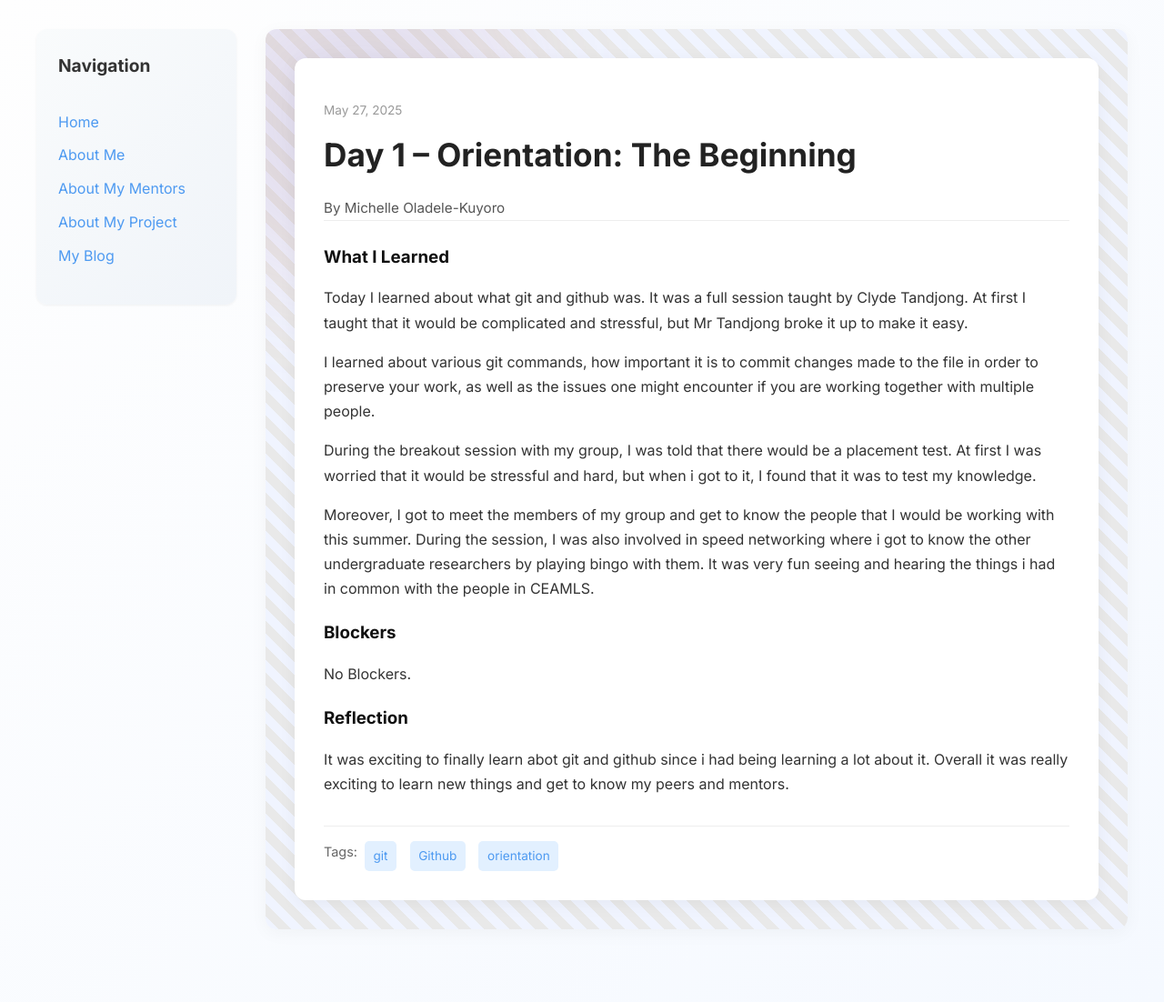
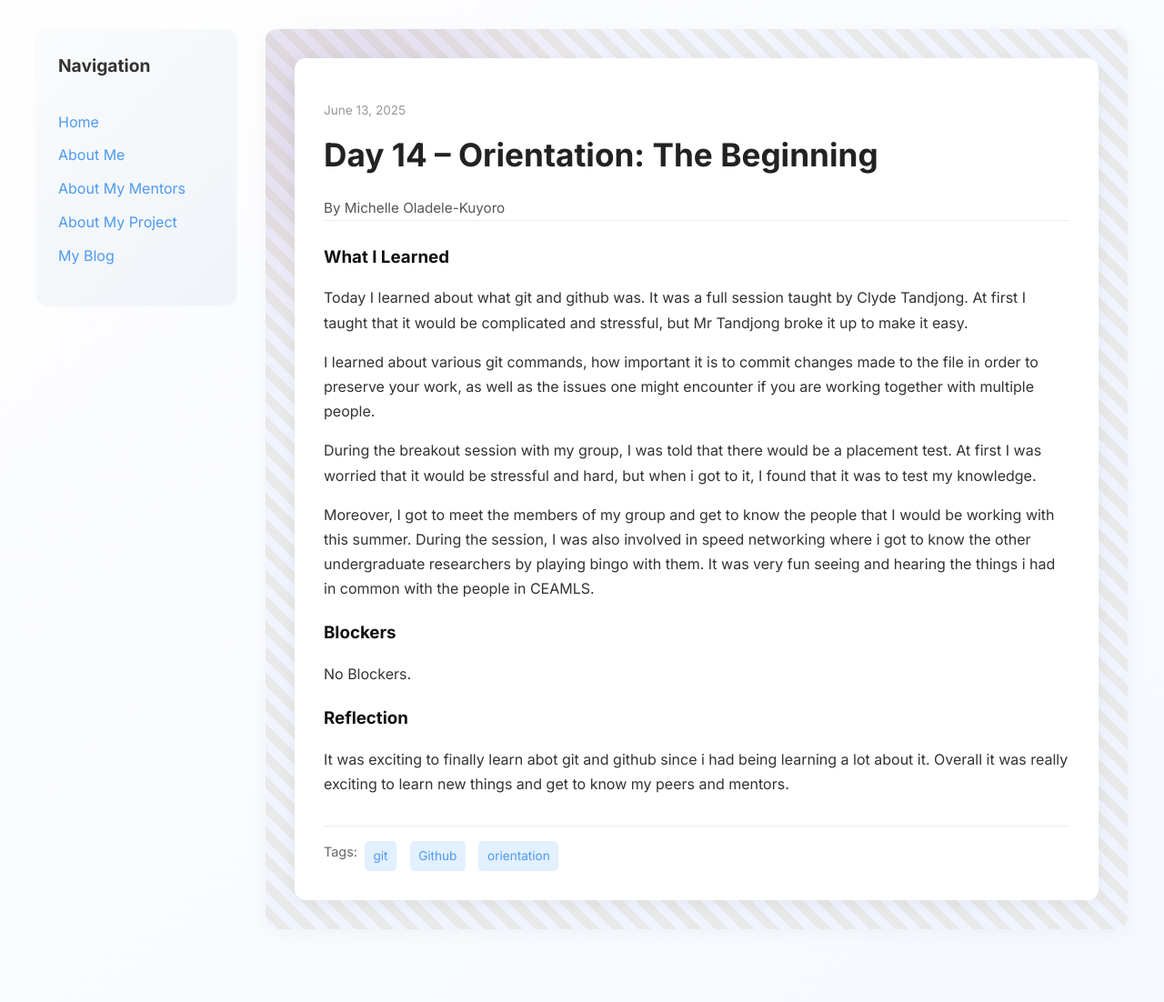
Before and after one commit to Miola585/Miola585.github.io, a Jekyll site: the page built from _posts/2025-06-13-day-14.md, in a window 1280 px wide. Shown: the whole page at 91% size. Built offline with Jekyll 4.4.1, drawn with Linux system fonts in a browser that asks for light colours.

Commit message:
Update 2025-06-13-day-14.md

```diff
--- a/_posts/2025-06-13-day-14.md
+++ b/_posts/2025-06-13-day-14.md
@@ -1,9 +1,9 @@
 ---
 layout: post
-title: "Day 1 – Orientation: The Beginning"
-date: 2025-05-27
+title: "Day 14 – Orientation: The Beginning"
+date: 2025-06-13
 author: Michelle Oladele-Kuyoro
-permalink: /day1.html
+permalink: /day14.html
 tags: ["git", "Github", "orientation"]
 
 what_i_learned: |
```
